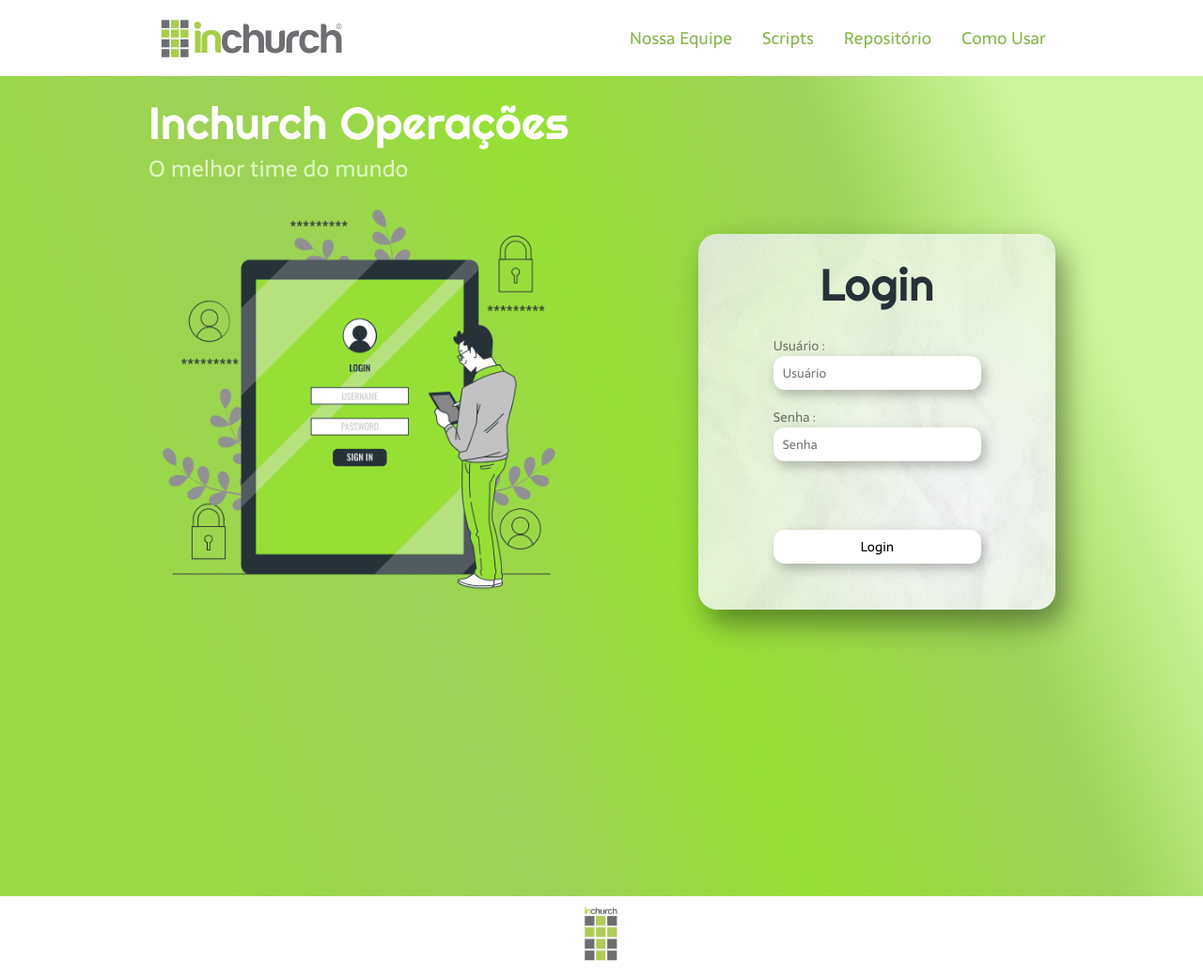
After one commit to jgjoao06/jotage-flask, a Flask app: template templates/login.html in a window 1280 px wide. The commit adds this page. Shown: the whole page at 94% size. Run offline with Flask 2, Linux system fonts and the light colour scheme; the template is opened without the code that fills it, so the values that code supplies are empty.

Commit message:
Atualizações e Adição de uma página de Login

```diff
--- a/routes.py
+++ b/routes.py
@@ -1,6 +1,8 @@
-from flask import request, render_template
+from http.client import OK
+from flask import request, render_template, Response
 from __init__ import app
 import request_link
+import leads
 
 @app.route('/', methods=['GET'])
 def index():
@@ -14,4 +16,13 @@ def link_publico():
         link_exact = request_link.retornaLink(resp['email'], resp['api_token'])
         return link_exact
 
+@app.route('/leads_rd', methods=['POST'])
+def leads_rd():
+    if request.method == 'POST':
+        resp = request.json[0]
+        resposta = leads.preencheLista(resp)
+        if resposta == "ok":
+            return Response("200")
+
+
 app.run(host='0.0.0.0', port=5000)
--- /dev/null
+++ b/static/css/login.css
@@ -0,0 +1,180 @@
+@import url('https://fonts.googleapis.com/css2?family=Righteous&family=Sarala:wght@400;700&display=swap');
+
+* {
+    margin: 0;
+    padding: 0;
+    box-sizing: border-box;
+    text-decoration: none;
+}
+
+body {
+    font-size: 100%;
+    background: linear-gradient(68.15deg, #9ADA45 16.62%, #9DD257 36.03%, #96E035 52.91%, #9DD257 71.96%, #CEF59C 85.61%);
+}
+
+.cabecalho {
+    display: flex;
+    flex-direction: row;
+    align-items: center;
+    justify-content: space-around;
+    padding: 16px;
+    height: 80px;
+    background: #FFFFFF;
+}
+
+.cabecalho-imagem{
+    height: 72px;
+}
+
+.cabecalho-menu{
+    display: flex;
+    gap: 32px;
+}
+
+.cabecalho-menu-item{
+    font-family: 'Sarala', sans-serif;
+    color: #88B54D;
+    font-weight: 400;
+    font-size: 18px;
+}
+
+.principal{
+    display: flex;
+    align-content: center;
+    align-items: flex-end;
+    justify-content: space-evenly;
+    border-top: 0.4px solid #FFFFFF;
+    padding: 20px;
+    margin-bottom: 285px;
+}
+
+.principal-esquerda{
+    display: flex;
+    flex-direction: column;
+    align-items: center;
+}
+
+.principal-esquerda-escrito-titulo{
+    font-family: 'Righteous', cursive;
+    font-weight: 400;
+    font-size: 48px;
+    color: #FFFFFF;
+}
+
+.principal-esquerda-escrito-subtitulo{
+    font-family: 'Sarala', sans-serif;
+    font-weight: 400;
+    font-size: 24px;
+    color: #DFF6C2;
+}
+
+.principal-esquerda-imagem{
+    height: 450px;
+}
+
+.principal-form{
+    display: flex;
+    flex-direction: column;
+    align-items: center;
+    width: 380px;
+    height: 400px;
+    background-image: url(/static/image/Rectangle\ 4.png), radial-gradient(103.7% 110.29% at 50% 50%, #CEF59C 0%, #FFFFFF 0.01%, #DFF6C2 48.96%, #CCCCCC 94.61%);
+    border-radius: 20px;
+    margin-top: 72px;
+    padding: 24px;
+    filter: drop-shadow(9px 15px 15px rgba(0, 0, 0, 0.4));
+}
+
+.principal-form-titulo{
+    font-family: 'Righteous', cursive;
+    font-weight: 400;
+    font-size: 48px;
+    color: #263238;
+}
+
+.principal-form-interior{
+    display: flex;
+    flex-direction: column;
+    margin: 25px;
+}
+
+.principal-form-login{
+    width: 221px;
+}
+
+.principal-form-login-texto{
+    font-family: 'Sarala', sans-serif;
+    font-weight: 400;
+    font-size: 14px;
+    color: #000000;
+    opacity: 0.5;
+}
+
+.principal-form-login-input{
+    background: #FFFFFF;
+    width: 221px;
+    height: 36px;
+    box-shadow: 4px 5px 12px rgba(0, 0, 0, 0.25);
+    border-radius: 12px;
+    border: #e6e6e6;
+    padding: 10px;
+    font-family: 'Sarala', sans-serif;
+}
+
+.principal-form-senha{
+    width: 221px;
+}
+
+.principal-form-senha-texto{
+    font-family: 'Sarala', sans-serif;
+    font-weight: 400;
+    font-size: 14px;
+    color: #000000;
+    opacity: 0.5;
+}
+
+.principal-form-senha-input{
+    background: #FFFFFF;
+    width: 221px;
+    height: 36px;
+    box-shadow: 4px 5px 12px rgba(0, 0, 0, 0.25);
+    border-radius: 12px;
+    border: #e6e6e6;
+    padding: 10px;
+    font-family: 'Sarala', sans-serif;
+}
+
+.principal-form-submit{
+    background: #FFFFFF;
+    border-radius: 12px;
+    height: 36px;
+    font-family: 'Sarala', sans-serif;
+    font-weight: 400;
+    font-size: 14px;
+    box-shadow: 4px 5px 12px rgba(0, 0, 0, 0.25);
+    border: #e6e6e6;
+    margin-top: 55px;
+}
+
+.principal-form-submit:hover{
+    background-color: #c4f881;
+    color: #FFFFFF;
+    cursor: pointer;
+}
+
+.principal-form-submit:active{
+    box-shadow: 0 0 0 #58a700;
+    transform: translateY(5px);
+}
+
+.rodape{
+    height: 85px;
+    left: 0px;
+    background: #FFFFFF;
+    align-items: center;
+}
+
+.rodape-imagem{
+    display: block;
+    margin: 0 auto;
+}
--- a/static/css/style.css
+++ b/static/css/style.css
@@ -81,12 +81,14 @@ body {
     font-family: 'Sarala', sans-serif;
     font-weight: 400;
     font-size: 23px;
-    color: #000000
+    color: #000000;
+    padding: 10px 48px;
 }
 
 .conteudo-principal-botao:hover{
     background-color: #c4f881;
     color: #FFFFFF;
+    cursor: pointer;
 }
 
 .conteudo-principal-imagem{
--- a/templates/index.html
+++ b/templates/index.html
@@ -4,13 +4,13 @@
     <meta charset="UTF-8">
     <meta name="viewport" content="width=device-width, initial-scale=1.0">
     <meta name="description" content="Página de teste do João Gabriel">
-    <title>Inchurch Ops - João Gabriel</title>
+    <title>Inchurch Ops</title>
     <link rel="stylesheet" type="text/css" href="/static/css/style.css">
 </head>
 
 <body>
     <header class="cabecalho">
-        <img class="cabecalho-logo" src="/static/image/inchurch2x.png" width="200" alt="Logo Inchurch">
+        <img class="ca>becalho-logo" src="/static/image/inchurch2x.png" width="200" alt="Logo Inchurch">
         <nav class="cabecalho-menu">
             <a class="cabecalho-menu-item">Nossa Equipe</a>
             <a class="cabecalho-menu-item">Scripts</a>
@@ -24,7 +24,7 @@
             <div class="conteudo-principal-escrito">
                 <h1 class="conteudo-principal-titulo">Inchurch Operações</h1>
                 <h2 class="conteudo-principal-subtitulo">O melhor time do mundo!</h2>
-                <button class="conteudo-principal-botao">Login</button>
+                <a class="conteudo-principal-botao" type="submit" href="login.html">Login</a>
             </div>
             <img  class="conteudo-principal-imagem" src="/static/image/Mobile Marketing-bro.png" alt="Mobile Marketing Bro">
         </section>
--- /dev/null
+++ b/templates/login.html
@@ -0,0 +1,51 @@
+<!DOCTYPE html>
+<html lang="pt-BR">
+    <head>
+        <meta charset="UTF-8">
+        <meta name="viewport" content="width=device-width, initial-scale=1.0">
+        <meta name="description" content="Página de teste do João Gabriel">
+        <meta name="viewport" content="width=device-width, initial-scale=1.0, max-scale=1.0">
+        <title>Inchurch Ops - Login</title>
+        <link rel="stylesheet" type="text/css" href="/static/css/login.css">
+    </head>
+<body>
+    <header class="cabecalho">
+        <img class="cabecalho-logo" src="/static/image/inchurch2x.png" width="200" alt="Logo Inchurch">
+        <nav class="cabecalho-menu">
+            <a class="cabecalho-menu-item">Nossa Equipe</a>
+            <a class="cabecalho-menu-item">Scripts</a>
+            <a class="cabecalho-menu-item" href="https://github.com/jgjoao06/jotage-flask">Repositório</a>
+            <a class="cabecalho-menu-item">Como Usar</a>
+        </nav>
+    </header>
+
+    <main class="principal">
+        <section class="principal-esquerda">
+            <div class="principal-esquerda-escrito">
+                <h1 class="principal-esquerda-escrito-titulo">Inchurch Operações</h1>
+                <h2 class="principal-esquerda-escrito-subtitulo">O melhor time do mundo</h1>
+            </div>
+            <img class="principal-esquerda-imagem" src="/static/image/tablet-login.png" alt="Mobile Marketing Bro"">
+        </section>
+
+        <section class="principal-form">
+            <h1 class="principal-form-titulo">Login</h1>
+            <form class="principal-form-interior">
+                <div class="principal-form-login">
+                <label class="principal-form-login-texto" for="usuario">Usuário :</label>
+                <input class="principal-form-login-input" type="text" placeholder="Usuário" id="usuario" name="usuario"><br><br>
+                </div>
+                <div class="principal-form-senha">
+                <label class="principal-form-senha-texto" for="senha">Senha :</label>
+                <input class="principal-form-senha-input" type="password" placeholder="Senha" id="senha" name="senha"><br><br>
+                </div>
+            <input class="principal-form-submit" type="submit" value="Login">
+            </form>
+        </section>
+    </main>
+
+    <footer class="rodape">
+        <img class="rodape-imagem" src="/static/image/logo-cruz-png.png" width="80" alt="Logo Cruz da Inchurch">
+    </footer>
+</body>
+</html>
```
Also changed, not shown: leads.py (added, +27 -0 lines), servicos.py (+19 -2 lines), request_link.py (line endings or trailing spaces), static/image/Rectangle 4.png (added), static/image/tablet-login.png (added), 1 other file.
